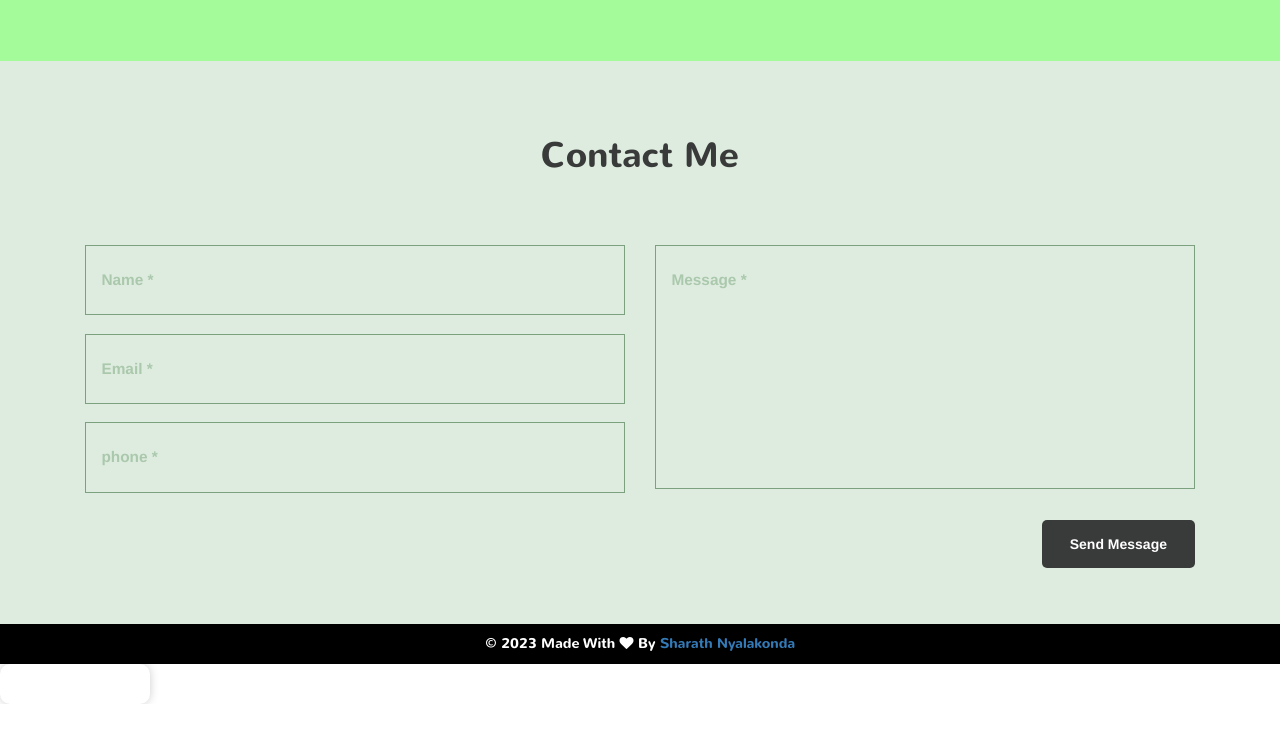
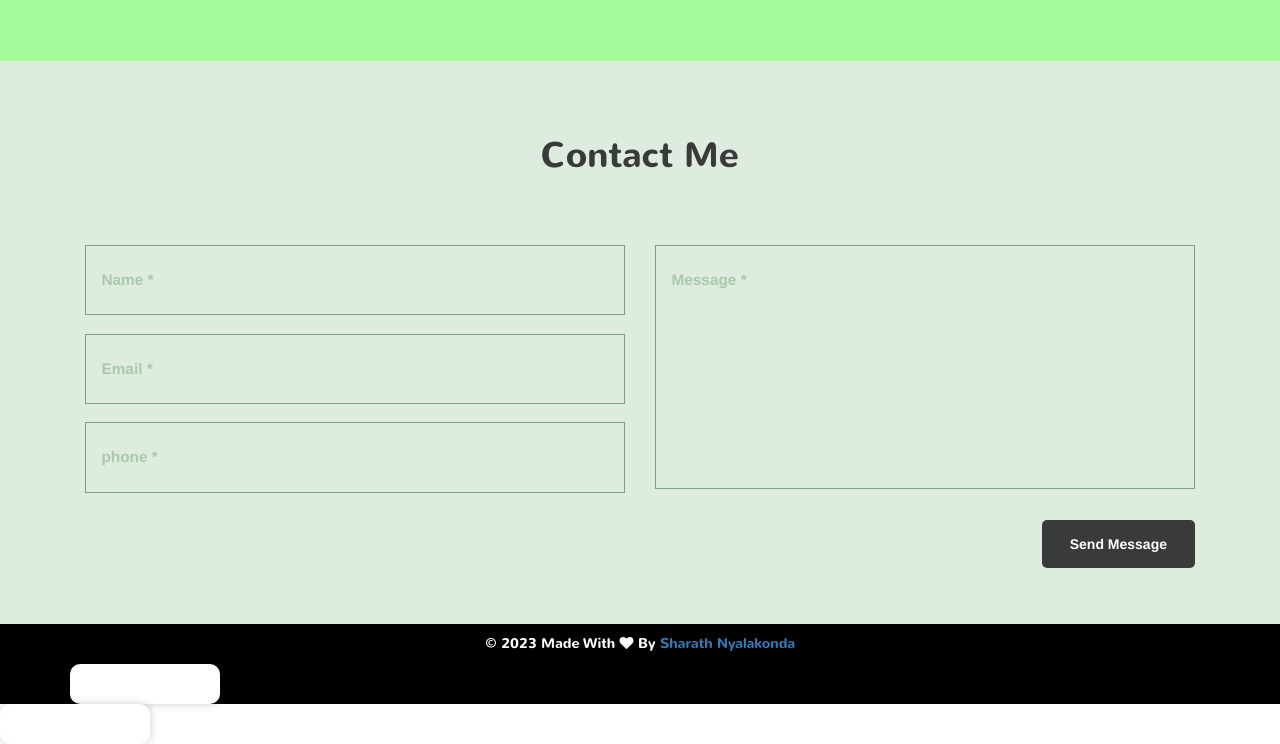
Before and after one commit to sharath74/sharath74.github.io, a plain HTML site: page index.html in a window 1280 px wide. Shown: the part 3260-4004 px from the top of the page. Before the commit the page ends 3964 px from the top, so only its background shows below. Drawn offline with nearby package versions, Linux system fonts and the light colour scheme.

Commit message:
Update index.html

```diff
--- a/index.html
+++ b/index.html
@@ -300,6 +300,23 @@
 				</p>
 			</div>
 		<button onclick="topFunction()" id="myBtn" title="Go to top"><i class="fa fa-arrow-up"></i></button>
+						<div id="counter"></div>
+ <style>
+   #counter {
+    width: 150px;
+    height: 20px;
+    background-color: #fff;
+    border-radius: 10px;
+    box-shadow: 0 0 10px rgba(0, 0, 0, 0.2);
+    display: flex;
+    flex-direction: column;
+    justify-content: center;
+    align-items: center;
+    padding: 20px;
+    font-family: 'Gill Sans', 'Gill Sans MT', Calibri, 'Trebuchet MS', sans-serif;
+    transition: 0.5s;
+}
+</style>
 	</section>
 			<div id="counter"></div>
  <style>
```
